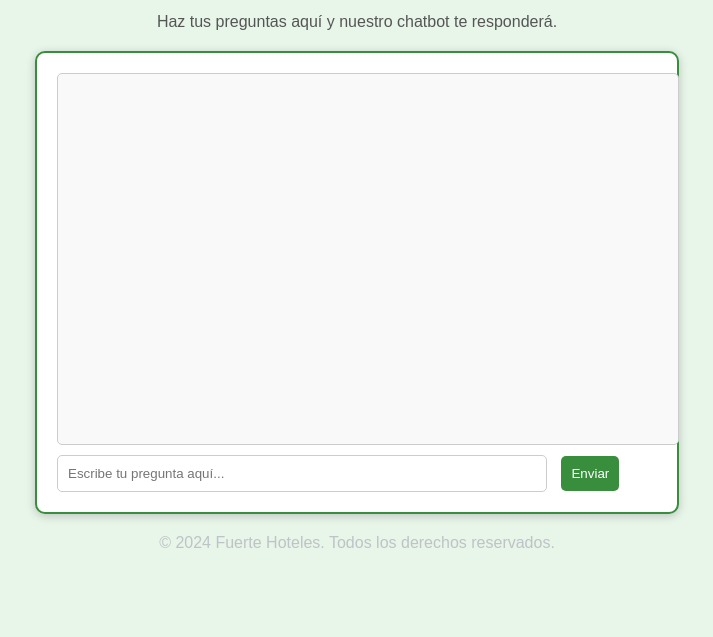
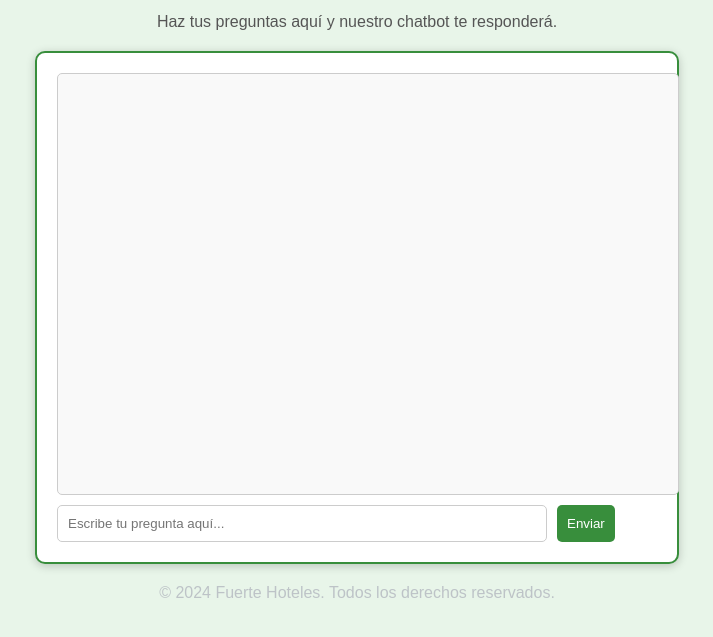
Before and after one commit to joseluque-hash/chatbot-web, a website: page index.html in a window 1280 px wide. Shown: the part 81-718 px from the top of the page, without its empty margins (283-996 px from the left). Drawn offline with Linux system fonts and the light colour scheme.

Commit message:
Update index.html

```diff
--- a/index.html
+++ b/index.html
@@ -33,17 +33,20 @@
             border-radius: 10px;
             box-shadow: 0 2px 10px rgba(0, 0, 0, 0.2);
             border: 2px solid #388e3c; /* Borde verde oscuro */
+            display: flex;
+            flex-direction: column;
         }
 
         #chat-box {
             width: 100%;
-            height: 350px;
+            height: 400px;
             padding: 10px;
             overflow-y: auto;
             background-color: #f9f9f9;
             border: 1px solid #ccc;
             border-radius: 5px;
             margin-bottom: 10px;
+            flex-grow: 1;
         }
 
         #chat-box p {
@@ -91,6 +94,7 @@
             border-radius: 5px;
             padding: 8px;
             margin: 5px 0;
+            color: #388e3c; /* Texto en verde oscuro */
         }
 
         /* Estilo para los mensajes del usuario */
@@ -110,8 +114,10 @@
     <div id="chat-container">
         <div id="chat-box"></div>
 
-        <input type="text" id="user-input" placeholder="Escribe tu pregunta aquí...">
-        <button onclick="sendMessage()">Enviar</button>
+        <div style="display: flex;">
+            <input type="text" id="user-input" placeholder="Escribe tu pregunta aquí..." required>
+            <button onclick="sendMessage()">Enviar</button>
+        </div>
     </div>
 
     <footer>
```
